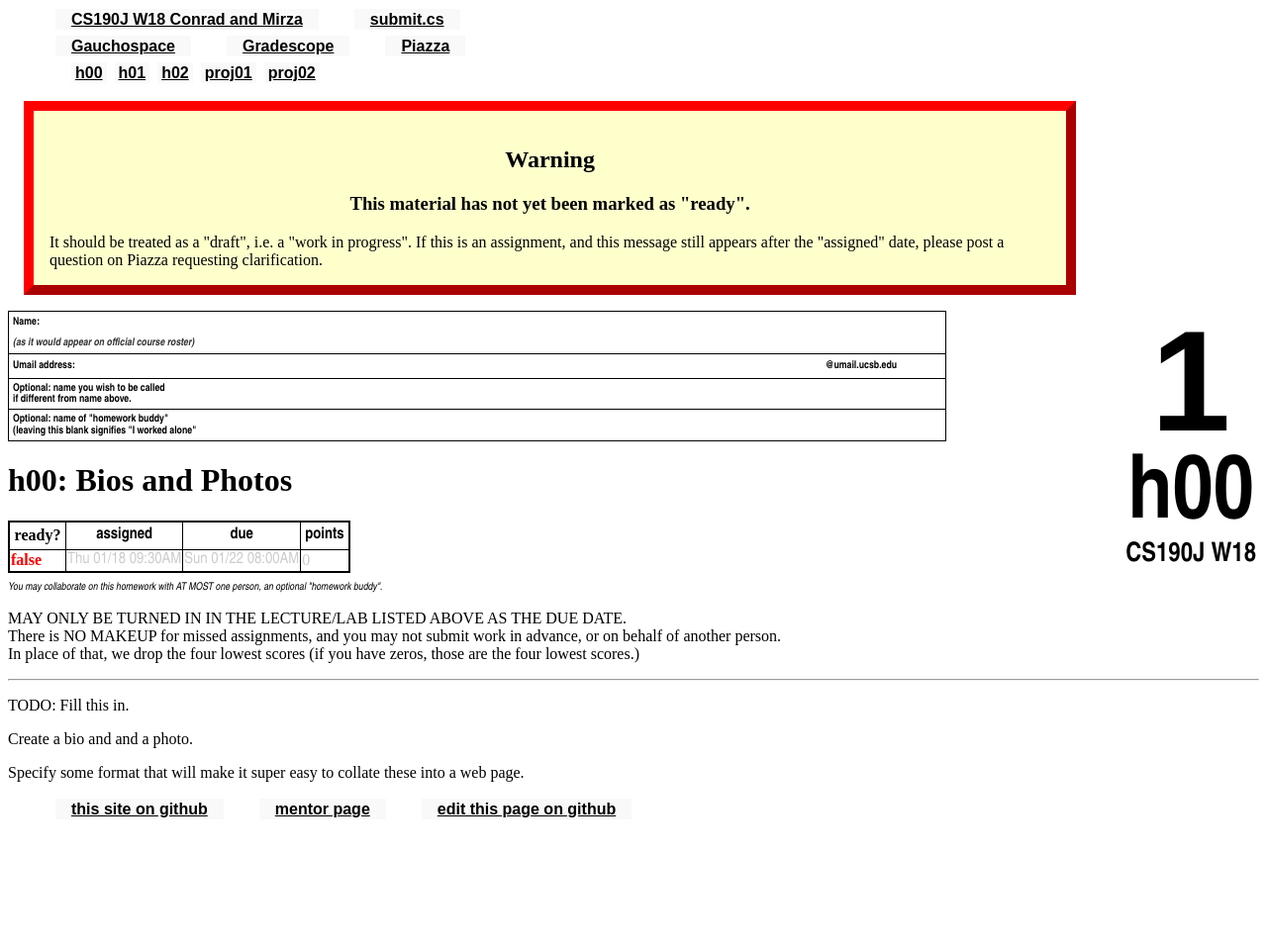
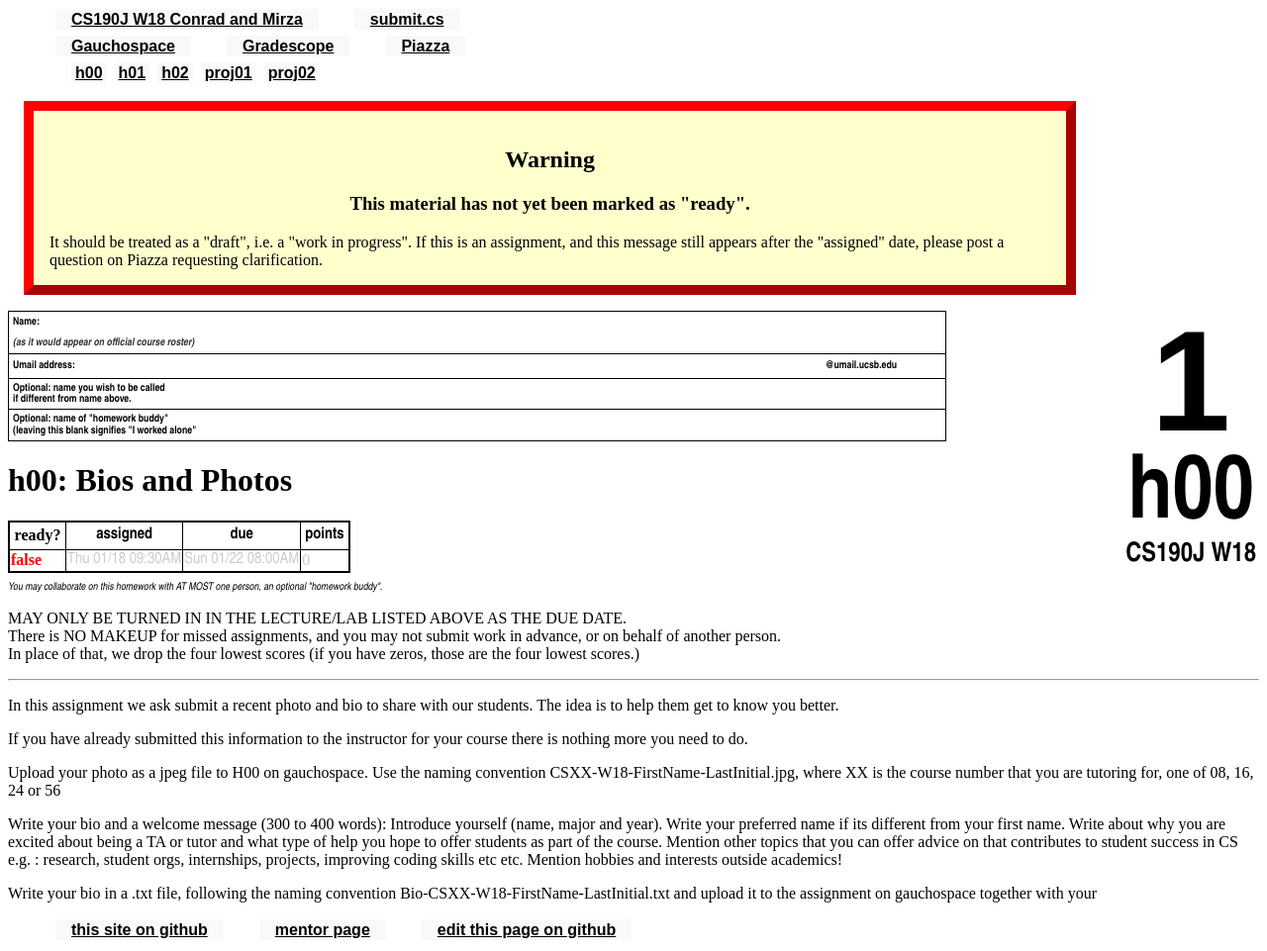
Before and after one commit to ucsb-cs190j-w18/ucsb-cs190j-w18.github.io, a Jekyll site: the page built from _hwk/h00.md, in a window 1280 px wide. Shown: the whole page at 99% size. Built offline with Jekyll 4.4.1, drawn with Linux system fonts in a browser that asks for light colours; before the commit the page ends 900 px from its top, so only the background shows below that.

Commit message:
Update h00.md

```diff
--- a/_hwk/h00.md
+++ b/_hwk/h00.md
@@ -6,8 +6,13 @@ assigned: 2018-01-18 9:30:00.00-8:00
 due: 2017-01-22 08:00:00.00-7:00
 ---
 
-TODO: Fill this in.
+In this assignment we ask submit a recent photo and bio to share with our students. The idea is to help them get to know you better.
 
-Create a bio and and a photo.
+If you have already submitted this information to the instructor for your course there is nothing more you need to do.
 
-Specify some format that will make it super easy to collate these into a web page.
+Upload your photo as a jpeg file to H00 on gauchospace. Use the naming convention CSXX-W18-FirstName-LastInitial.jpg, where XX is the course number that you are tutoring for, one of 08, 16, 24 or 56
+
+Write your bio and a welcome message (300 to 400 words): Introduce yourself (name, major and year). Write your preferred name if its different from your first name. Write about why you are excited about being a TA or tutor and what type of help you hope to offer students as part of the course. Mention other topics that you can offer advice on that contributes to student success in CS e.g. : research, student orgs, internships, projects, improving coding skills etc etc. Mention hobbies and interests outside academics!
+
+
+Write your bio in a .txt file, following the naming convention Bio-CSXX-W18-FirstName-LastInitial.txt  and upload it to the assignment on gauchospace together with your
```
